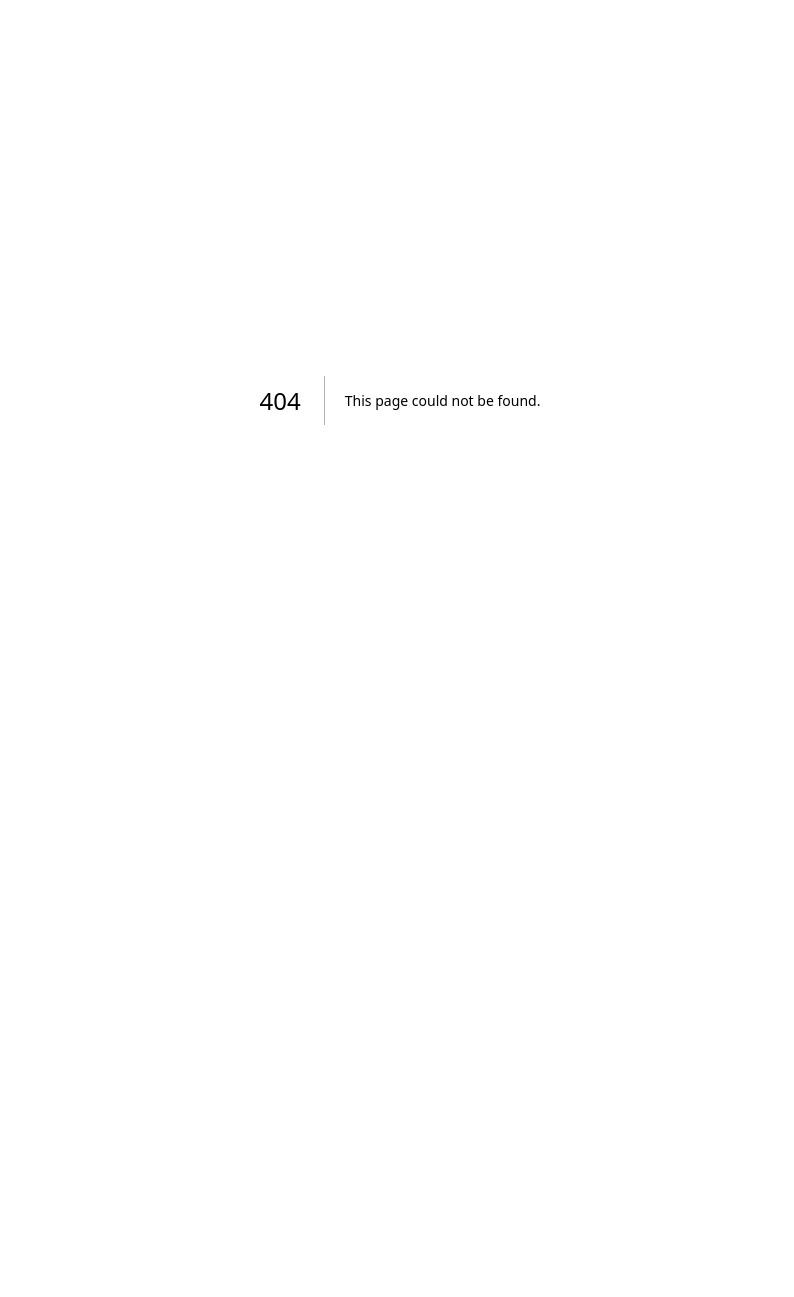
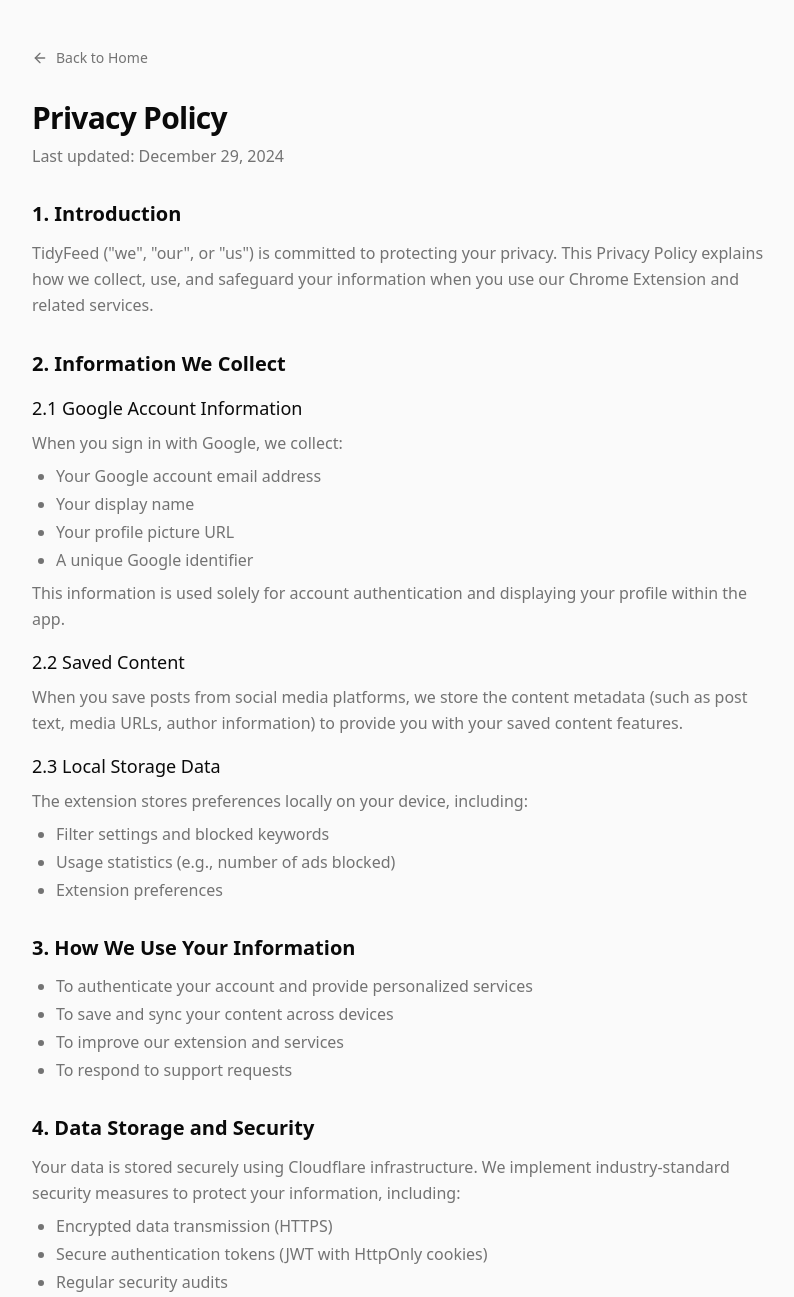
Before and after one commit to zyhang/tidyfeed, a Next.js app in the folder tidyfeed-web/: page /privacy in a window 1280 px wide. Before the commit this address had no page. Shown: the top 1297 px of the page, without its empty margins (240-1034 px from the left). Before the commit the page ends 800 px from the top, so only its background shows below. Built offline with nearby package versions, Linux system fonts and the light colour scheme.

Commit message:
privacy policy

```diff
--- a/tidyfeed-web/app/page.tsx
+++ b/tidyfeed-web/app/page.tsx
@@ -47,9 +47,14 @@
         </CardContent>
       </Card>
 
-      <p className="mt-6 text-sm text-muted-foreground">
-        © {new Date().getFullYear()} TidyFeed. All rights reserved.
-      </p>
+      <div className="mt-6 flex flex-col items-center gap-2">
+        <Link href="/privacy" className="text-sm text-muted-foreground hover:text-foreground transition-colors">
+          Privacy Policy
+        </Link>
+        <p className="text-sm text-muted-foreground">
+          © {new Date().getFullYear()} TidyFeed. All rights reserved.
+        </p>
+      </div>
     </div>
   )
 }
--- /dev/null
+++ b/tidyfeed-web/app/privacy/page.tsx
@@ -0,0 +1,168 @@
+import Link from "next/link"
+import { ArrowLeft } from "lucide-react"
+
+export const metadata = {
+    title: "Privacy Policy - TidyFeed",
+    description: "Privacy Policy for TidyFeed Chrome Extension and Services",
+}
+
+export default function PrivacyPage() {
+    return (
+        <div className="min-h-screen bg-zinc-50 dark:bg-zinc-950">
+            <div className="mx-auto max-w-3xl px-4 py-12">
+                {/* Back Link */}
+                <Link
+                    href="/"
+                    className="mb-8 inline-flex items-center gap-2 text-sm text-muted-foreground hover:text-foreground transition-colors"
+                >
+                    <ArrowLeft className="h-4 w-4" />
+                    Back to Home
+                </Link>
+
+                {/* Title */}
+                <h1 className="text-3xl font-bold tracking-tight mb-2">Privacy Policy</h1>
+                <p className="text-muted-foreground mb-8">Last updated: December 29, 2024</p>
+
+                {/* Content */}
+                <div className="prose prose-zinc dark:prose-invert max-w-none space-y-8">
+                    <section>
+                        <h2 className="text-xl font-semibold mb-3">1. Introduction</h2>
+                        <p className="text-muted-foreground leading-relaxed">
+                            TidyFeed (&quot;we&quot;, &quot;our&quot;, or &quot;us&quot;) is committed to protecting your privacy. This Privacy Policy explains how we collect, use, and safeguard your information when you use our Chrome Extension and related services.
+                        </p>
+                    </section>
+
+                    <section>
+                        <h2 className="text-xl font-semibold mb-3">2. Information We Collect</h2>
+
+                        <h3 className="text-lg font-medium mt-4 mb-2">2.1 Google Account Information</h3>
+                        <p className="text-muted-foreground leading-relaxed">
+                            When you sign in with Google, we collect:
+                        </p>
+                        <ul className="list-disc pl-6 text-muted-foreground space-y-1 mt-2">
+                            <li>Your Google account email address</li>
+                            <li>Your display name</li>
+                            <li>Your profile picture URL</li>
+                            <li>A unique Google identifier</li>
+                        </ul>
+                        <p className="text-muted-foreground leading-relaxed mt-2">
+                            This information is used solely for account authentication and displaying your profile within the app.
+                        </p>
+
+                        <h3 className="text-lg font-medium mt-4 mb-2">2.2 Saved Content</h3>
+                        <p className="text-muted-foreground leading-relaxed">
+                            When you save posts from social media platforms, we store the content metadata (such as post text, media URLs, author information) to provide you with your saved content features.
+                        </p>
+
+                        <h3 className="text-lg font-medium mt-4 mb-2">2.3 Local Storage Data</h3>
+                        <p className="text-muted-foreground leading-relaxed">
+                            The extension stores preferences locally on your device, including:
+                        </p>
+                        <ul className="list-disc pl-6 text-muted-foreground space-y-1 mt-2">
+                            <li>Filter settings and blocked keywords</li>
+                            <li>Usage statistics (e.g., number of ads blocked)</li>
+                            <li>Extension preferences</li>
+                        </ul>
+                    </section>
+
+                    <section>
+                        <h2 className="text-xl font-semibold mb-3">3. How We Use Your Information</h2>
+                        <ul className="list-disc pl-6 text-muted-foreground space-y-1">
+                            <li>To authenticate your account and provide personalized services</li>
+                            <li>To save and sync your content across devices</li>
+                            <li>To improve our extension and services</li>
+                            <li>To respond to support requests</li>
+                        </ul>
+                    </section>
+
+                    <section>
+                        <h2 className="text-xl font-semibold mb-3">4. Data Storage and Security</h2>
+                        <p className="text-muted-foreground leading-relaxed">
+                            Your data is stored securely using Cloudflare infrastructure. We implement industry-standard security measures to protect your information, including:
+                        </p>
+                        <ul className="list-disc pl-6 text-muted-foreground space-y-1 mt-2">
+                            <li>Encrypted data transmission (HTTPS)</li>
+                            <li>Secure authentication tokens (JWT with HttpOnly cookies)</li>
+                            <li>Regular security audits</li>
+                        </ul>
+                    </section>
+
+                    <section>
+                        <h2 className="text-xl font-semibold mb-3">5. Data Sharing</h2>
+                        <p className="text-muted-foreground leading-relaxed">
+                            <strong>We do not sell, trade, or rent your personal information to third parties.</strong>
+                        </p>
+                        <p className="text-muted-foreground leading-relaxed mt-2">
+                            We may share aggregated, anonymized data for analytics purposes. We may disclose information if required by law or to protect our rights.
+                        </p>
+                    </section>
+
+                    <section>
+                        <h2 className="text-xl font-semibold mb-3">6. Third-Party Services</h2>
+                        <p className="text-muted-foreground leading-relaxed">
+                            Our service integrates with:
+                        </p>
+                        <ul className="list-disc pl-6 text-muted-foreground space-y-1 mt-2">
+                            <li><strong>Google OAuth</strong>: For secure authentication. Google&apos;s privacy policy applies to data collected during sign-in.</li>
+                            <li><strong>Cloudflare</strong>: For hosting and data storage. See Cloudflare&apos;s privacy policy for their data practices.</li>
+                        </ul>
+                    </section>
+
+                    <section>
+                        <h2 className="text-xl font-semibold mb-3">7. Your Rights</h2>
+                        <p className="text-muted-foreground leading-relaxed">
+                            You have the right to:
+                        </p>
+                        <ul className="list-disc pl-6 text-muted-foreground space-y-1 mt-2">
+                            <li>Access your personal data</li>
+                            <li>Request deletion of your account and data</li>
+                            <li>Export your saved content</li>
+                            <li>Opt out of non-essential data collection</li>
+                        </ul>
+                        <p className="text-muted-foreground leading-relaxed mt-2">
+                            To exercise these rights, please contact us at the email below.
+                        </p>
+                    </section>
+
+                    <section>
+                        <h2 className="text-xl font-semibold mb-3">8. Cookies</h2>
+                        <p className="text-muted-foreground leading-relaxed">
+                            We use essential cookies for authentication (HttpOnly session cookies). These are necessary for the service to function and cannot be disabled.
+                        </p>
+                    </section>
+
+                    <section>
+                        <h2 className="text-xl font-semibold mb-3">9. Children&apos;s Privacy</h2>
+                        <p className="text-muted-foreground leading-relaxed">
+                            Our service is not intended for children under 13. We do not knowingly collect information from children under 13.
+                        </p>
+                    </section>
+
+                    <section>
+                        <h2 className="text-xl font-semibold mb-3">10. Changes to This Policy</h2>
+                        <p className="text-muted-foreground leading-relaxed">
+                            We may update this Privacy Policy from time to time. We will notify users of any material changes by updating the &quot;Last updated&quot; date at the top of this page.
+                        </p>
+                    </section>
+
+                    <section>
+                        <h2 className="text-xl font-semibold mb-3">11. Contact Us</h2>
+                        <p className="text-muted-foreground leading-relaxed">
+                            If you have any questions about this Privacy Policy, please contact us at:
+                        </p>
+                        <p className="text-muted-foreground mt-2">
+                            <strong>Email:</strong> privacy@tidyfeed.app
+                        </p>
+                    </section>
+                </div>
+
+                {/* Footer */}
+                <div className="mt-12 pt-8 border-t border-zinc-200 dark:border-zinc-800">
+                    <p className="text-sm text-muted-foreground text-center">
+                        © {new Date().getFullYear()} TidyFeed. All rights reserved.
+                    </p>
+                </div>
+            </div>
+        </div>
+    )
+}
```
